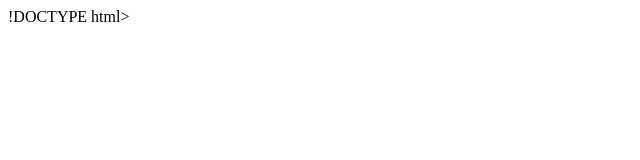
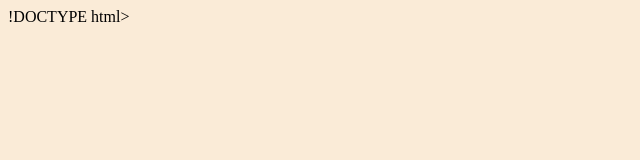
Before and after one commit to muhumbania/Casino_Game, a plain HTML site: page index.html in a window 1280 px wide. Shown: the whole page, without its empty margins (0-640 px from the left). Drawn offline with Linux system fonts and the light colour scheme.

Commit message:
Prepare some files

```diff
--- a/index.js
+++ b/index.js
@@ -0,0 +1 @@
+console.log('Hola');
--- a/styles.css
+++ b/styles.css
@@ -0,0 +1,3 @@
+body{
+    background-color: antiquewhite;
+}
```
Also changed, not shown: index.html (line endings or trailing spaces).
